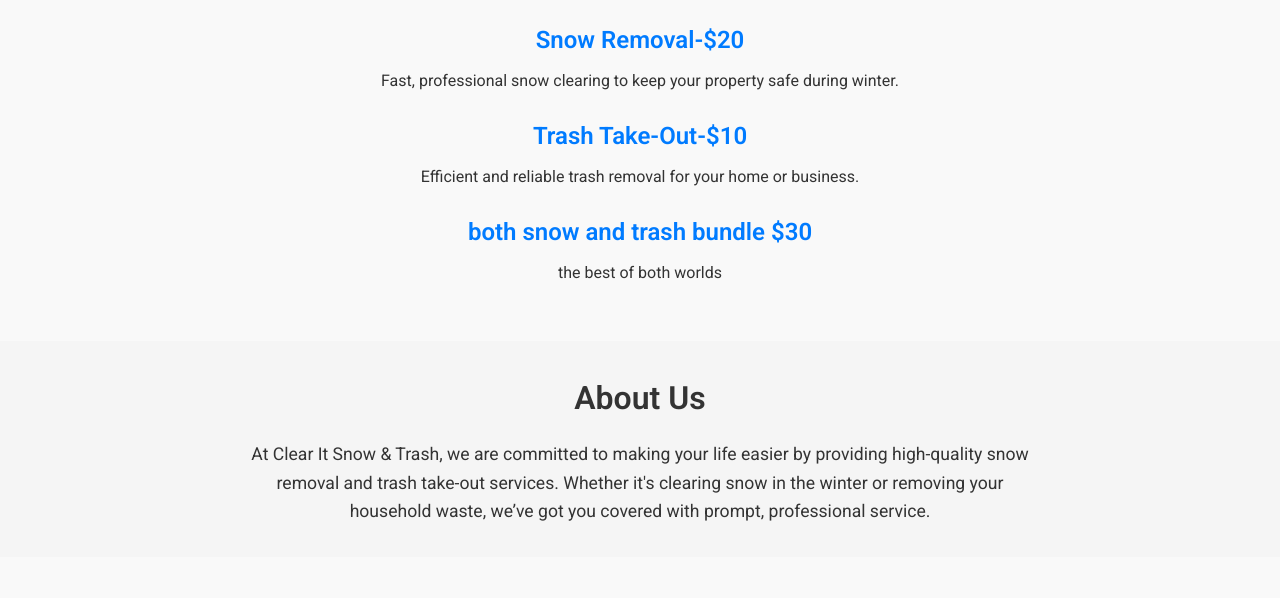
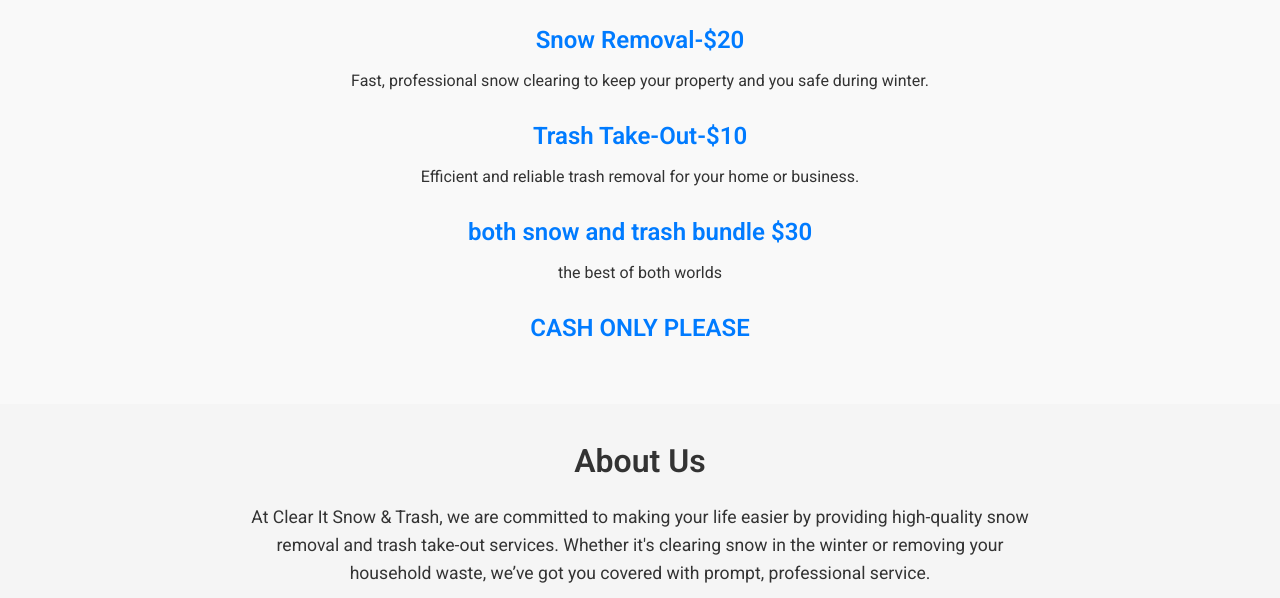
Before and after one commit to winterstatue/snow-and-trash, a plain HTML site: page index.html in a window 1280 px wide. Shown: the part 499-1097 px from the top of the page. Drawn offline with Linux system fonts and the light colour scheme.

Commit message:
Update index.html

```diff
--- a/index.html
+++ b/index.html
@@ -212,7 +212,7 @@
         <h2>Our Services</h2>
         <div class="service-item">
             <h3>Snow Removal-$20</h3>
-            <p>Fast, professional snow clearing to keep your property safe during winter.</p>
+            <p>Fast, professional snow clearing to keep your property and you safe during winter.</p>
         </div>
         <div class="service-item">
             <h3>Trash Take-Out-$10</h3>
@@ -222,6 +222,9 @@
             <h3> both snow and trash bundle $30</h3>
             <p>the best of both worlds</p>
         </div>
+         <div class="service-item">
+             <h3> CASH ONLY PLEASE  </h3>
+         </div>
     </section>
 
     <!-- About Section -->
```
